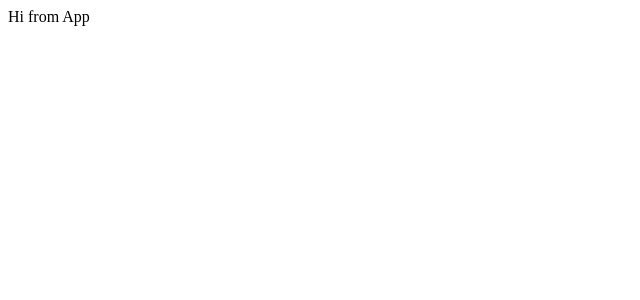
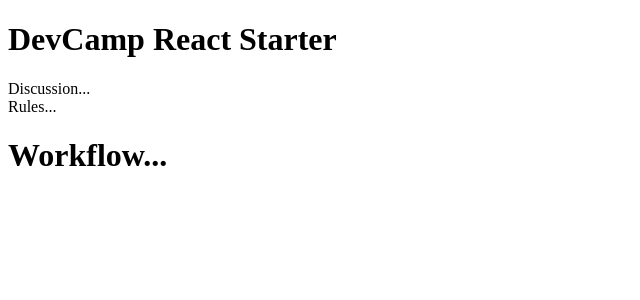
Before and after one commit to cbass2404/deep-dive-lifecycle, a React (Create React App) app: page / in a window 1280 px wide. Shown: the top 300 px of the page, without its empty margins (0-640 px from the left). Built offline with nearby package versions, Linux system fonts and the light colour scheme.

Commit message:
imported files to app.js

```diff
--- a/src/component/App.js
+++ b/src/component/App.js
@@ -1,9 +1,15 @@
 import React from 'react';
+import Discussion from './discussion';
+import Rules from './rules';
+import Workflow from './workflow';
 
 function App() {
   return (
-    <div className="App">
-      Hi from App
+    <div>
+      <h1>DevCamp React Starter</h1>
+      <Discussion />
+      <Rules />
+      <Workflow />
     </div>
   );
 }
--- a/src/component/workflow.js
+++ b/src/component/workflow.js
@@ -6,7 +6,7 @@
         this.state = {  }
     }
     render() {
-        return <div>Workflow...</div>;
+        return <h1>Workflow...</h1>;
     }
 }
 
```
